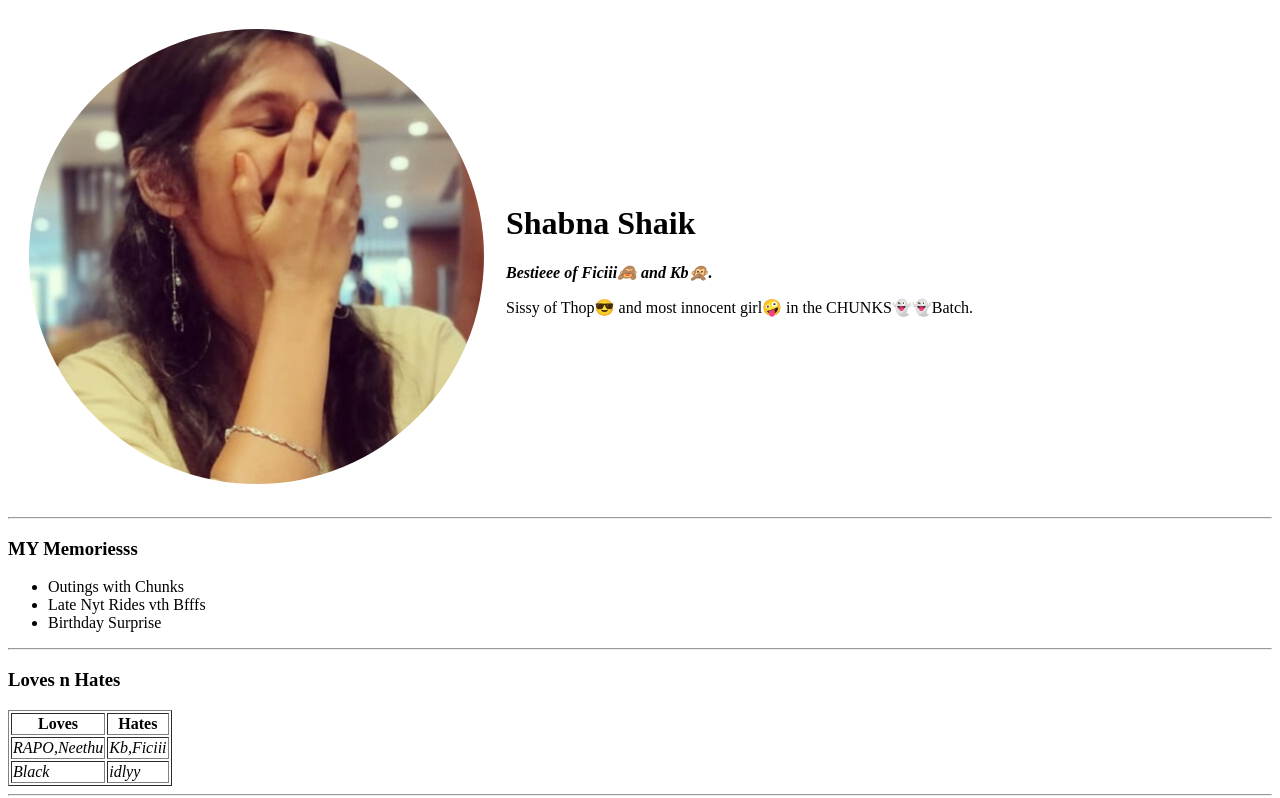
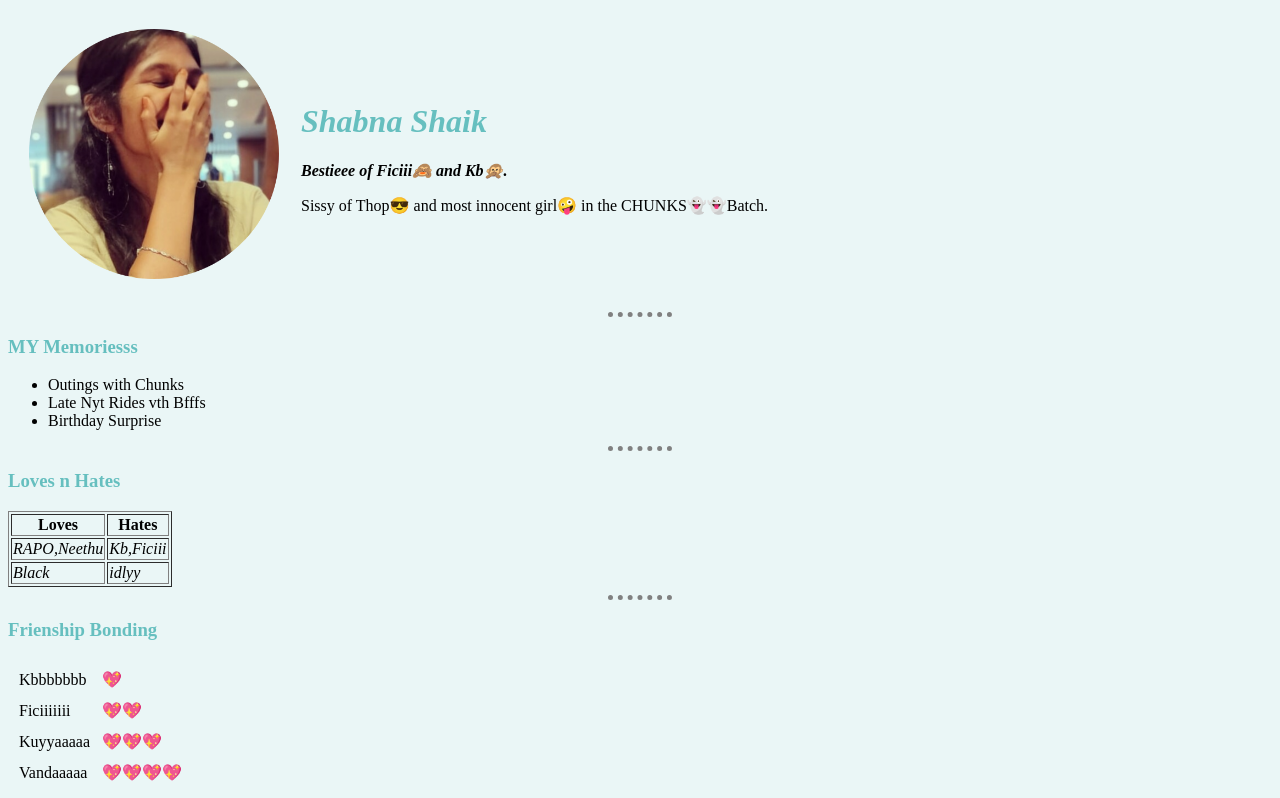
Before and after one commit to Shabna-Shaik/sk, a plain HTML site: page index.html in a window 1280 px wide. Shown: the top 798 px of the page. Drawn offline with Linux system fonts and the light colour scheme; files that its build step writes are made by us from their sources.

Commit message:
Add files via upload

```diff
--- a/index.html
+++ b/index.html
@@ -4,13 +4,14 @@
 <head>
   <meta charset="utf-8">
   <title>🖤 Shabna's Personal Site</title>
+  <link rel="stylesheet" href="css/styles.css">
 </head>
 
 <body>
   <table cellspacing="20">
     <tr>
       <td><img src="shabbu.png" alt="Shabna Profile Picture"></td>
-      <td><h1>Shabna Shaik</h1>
+      <td><h1><em>Shabna Shaik</em></h1>
       <p><em><strong>Bestieee of Ficiii🙈 and Kb🙊.</strong></em></p>
       <p>Sissy of Thop😎 and most innocent girl🤪 in the CHUNKS👻👻Batch.</p></td>
     </tr>
--- /dev/null
+++ b/styles.css
@@ -0,0 +1,19 @@
+  body{
+    background-color:#EAF6F6;
+  }
+  h1{
+    color:#66BFBF;
+  }
+  h3{
+    color:#66BFBF;
+  }
+  hr{
+    border-style:none;
+    border-top-style:dotted;
+    border-color:grey;
+    border-width:5px;
+    width:5%;
+  }
+  img{
+    height:250px;
+  }
```
Also changed, not shown: contact-me.html (+1 -0 lines), hobbies.html (+2 -1 lines).
